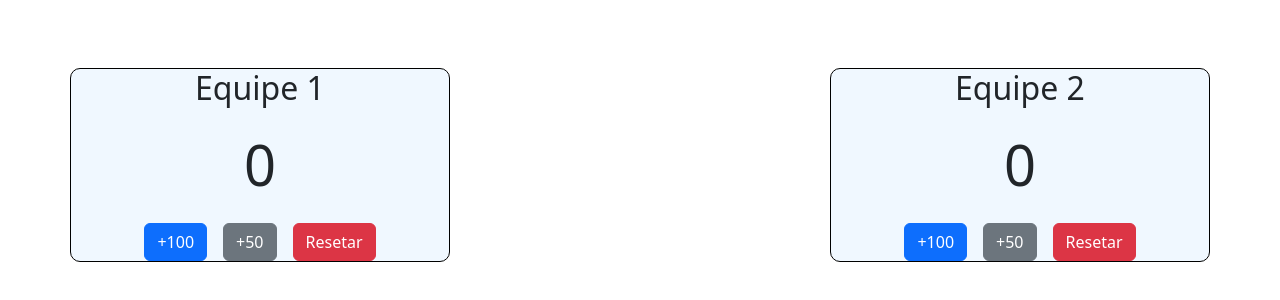
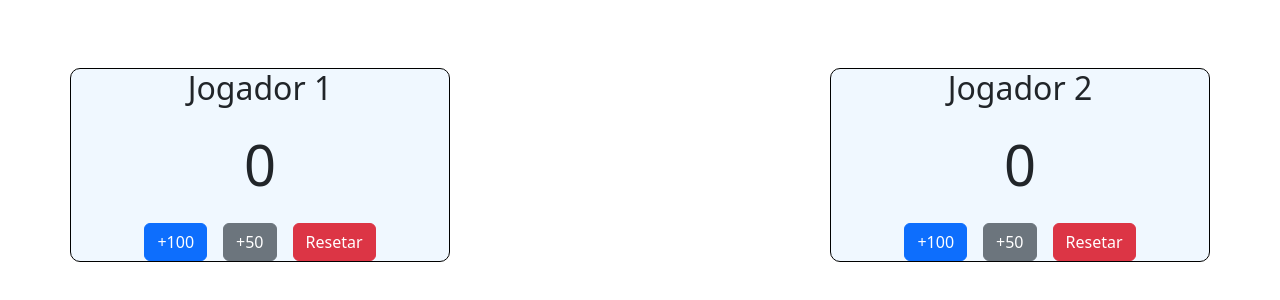
Before and after one commit to markame/passa_ou_repassa, a plain HTML site: page index.html in a window 1280 px wide. Shown: the part 228-528 px from the top of the page. Drawn offline with nearby package versions, Linux system fonts and the light colour scheme.

Commit message:
Update index.html

```diff
--- a/index.html
+++ b/index.html
@@ -53,7 +53,7 @@
     <br>
         <div class="row">
             <div class="col-sm-4 cardsetting" >
-                <h2>Equipe 1</h2>
+                <h2>Jogador 1</h2>
                 <div id="placar1" class="display-4 my-4">0</div>
                 <div class="d-flex justify-content-center">
                     <button id="add100E1" class="btn btn-primary mx-2">+100</button>
@@ -68,7 +68,7 @@
 
 
             <div class="col-sm-4 cardsetting">
-                <h2>Equipe 2</h2>
+                <h2>Jogador 2</h2>
                 <div id="placar2" class="display-4 my-4">0</div>
                 <div class="d-flex justify-content-center">
                     <button id="add100E2" class="btn btn-primary mx-2">+100</button>
```
